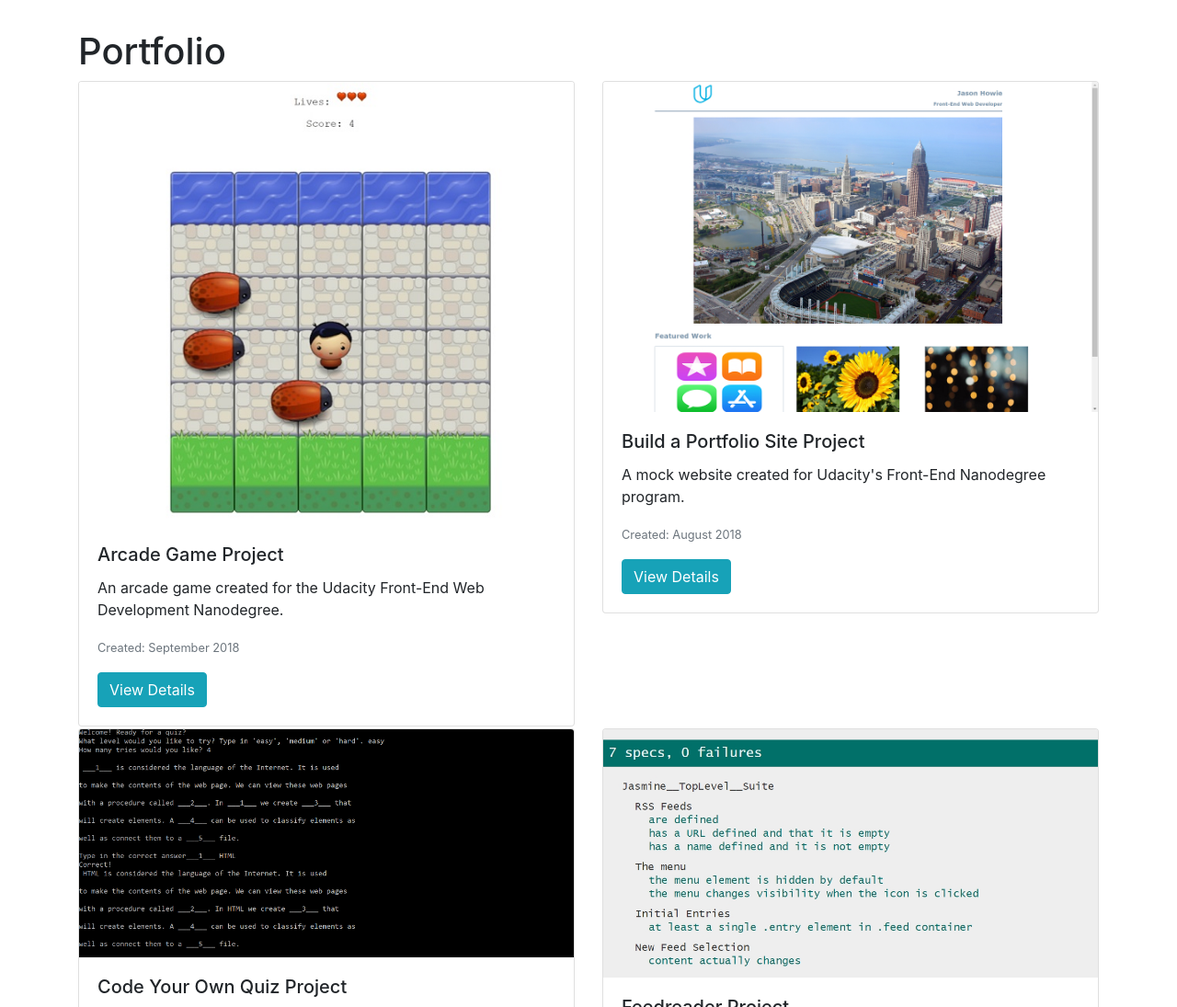
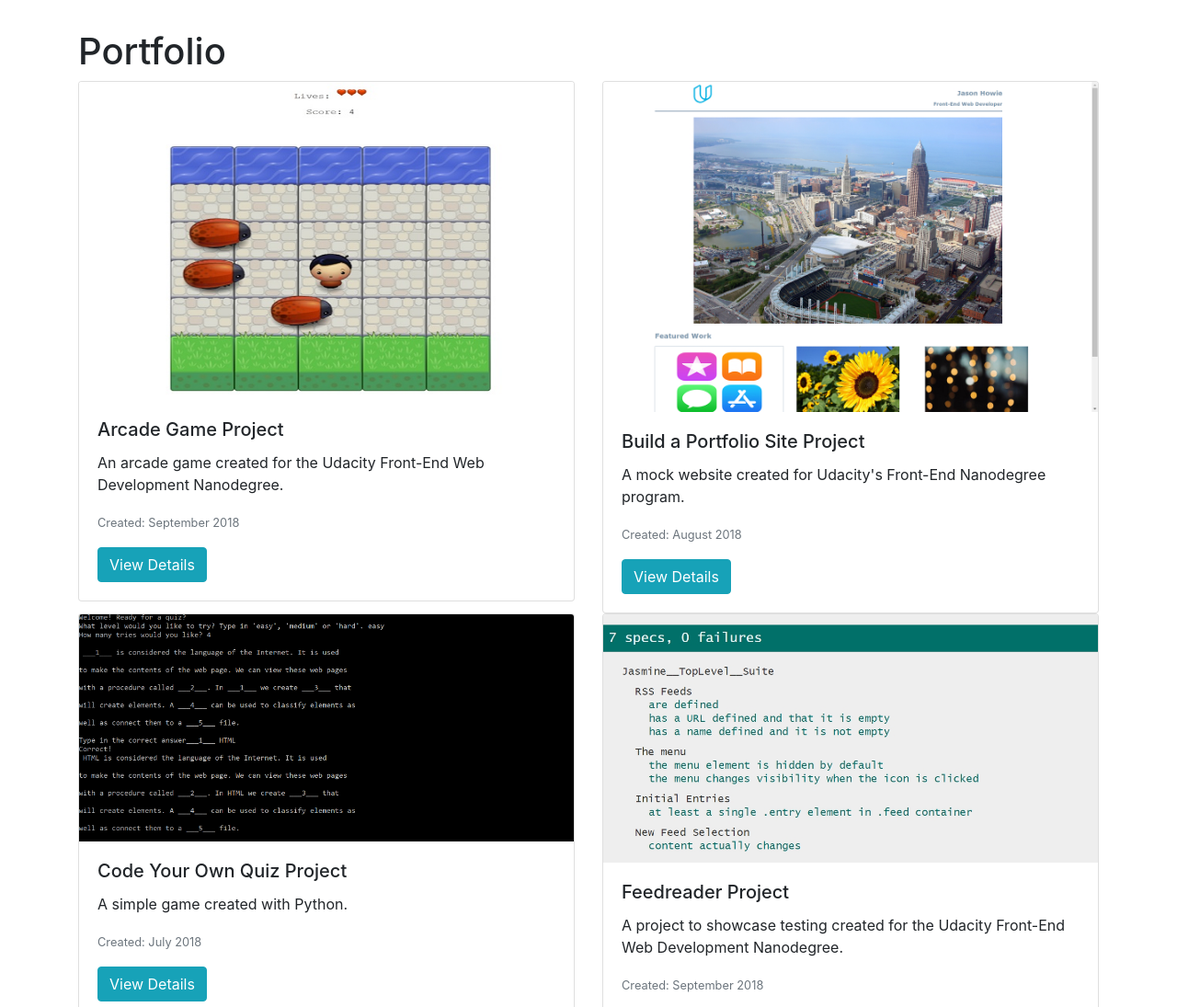
Before and after one commit to bt93/old_website, a Jekyll site: the page built from pages/portfolio.html, in a window 1280 px wide and 1400 px high. Shown: the part 305-1400 px from the top of the window at 92% size. Built offline with Jekyll 4.4.1, drawn with Linux system fonts in a browser that asks for light colours; nearby versions of some CDN libraries.

Commit message:
style change

```diff
--- a/pages/portfolio.html
+++ b/pages/portfolio.html
@@ -7,9 +7,9 @@ permalink: /portfolio/
 	<h1>Portfolio</h1>
 	<div class="row">
 		{% for project in site.portfolio %}
-		<div class="col-sm-6 {% if project.title == 'Arcade Game Project' %}too-big{% endif %}">
+		<div class="col-sm-6">
 			<div class="card">
-				<img class="card-img-top" src="{{ site.baseurl }}/{{ project.image }}" alt="{{ project.title }}">
+				<img class="card-img-top {% if project.title == 'Arcade Game Project' %}too-big{% endif %}" src="{{ site.baseurl }}/{{ project.image }}" alt="{{ project.title }}">
 				<div class="card-body">
 					<h5 class="card-title">{{ project.title }}</h5>
 					<p class="card-text">{{ project.description }}</p>
--- a/styles/styles.css
+++ b/styles/styles.css
@@ -70,7 +70,7 @@ figcaption {
 }
 
 .too-big {
-  height: 55vw;
+  height: 27vw;
 }
 
 @media only screen and (max-width: 1220px) {
@@ -79,6 +79,6 @@ figcaption {
   }
 
   .too-big {
-  height: 33em;
+  height: 100vw;
 }
 }
```
